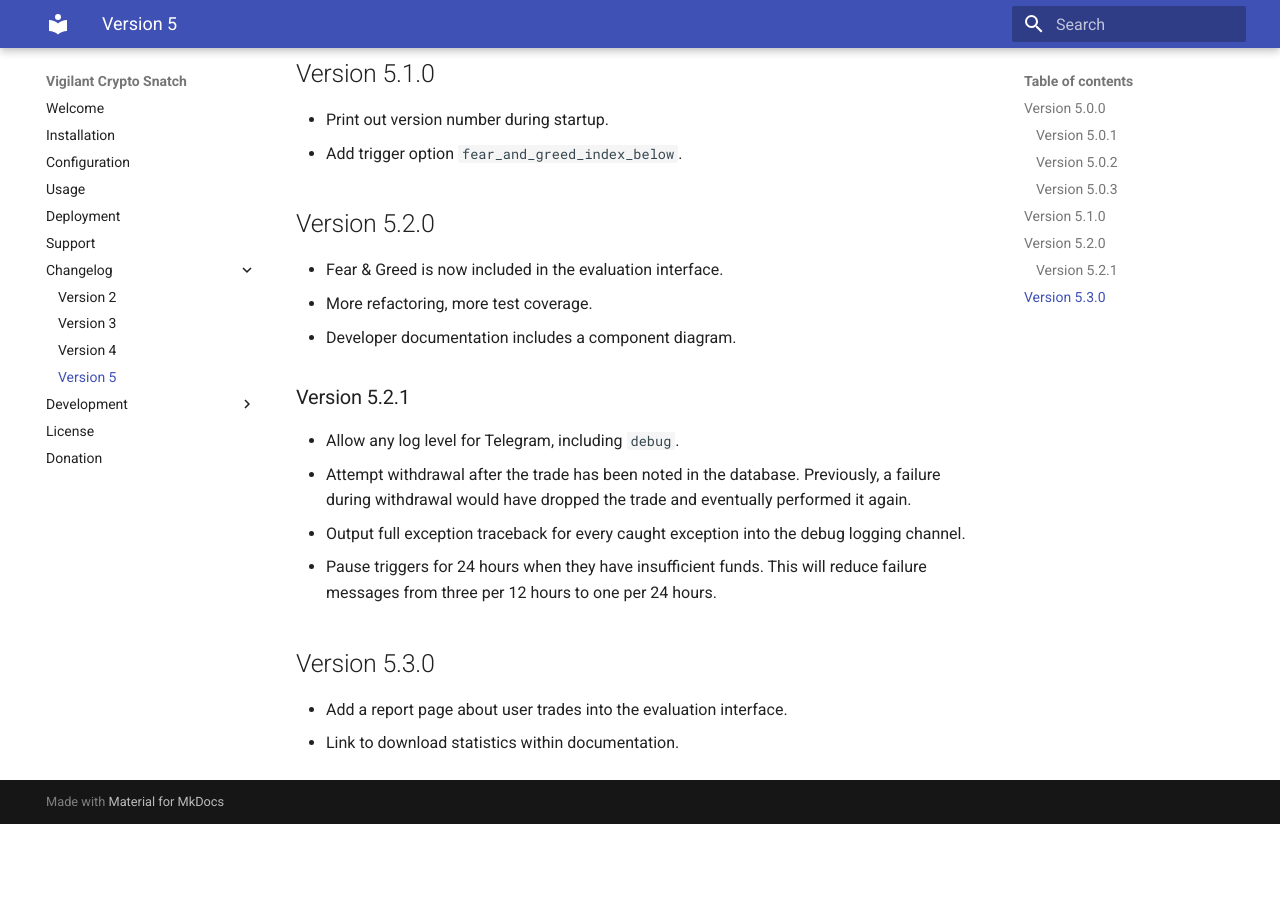
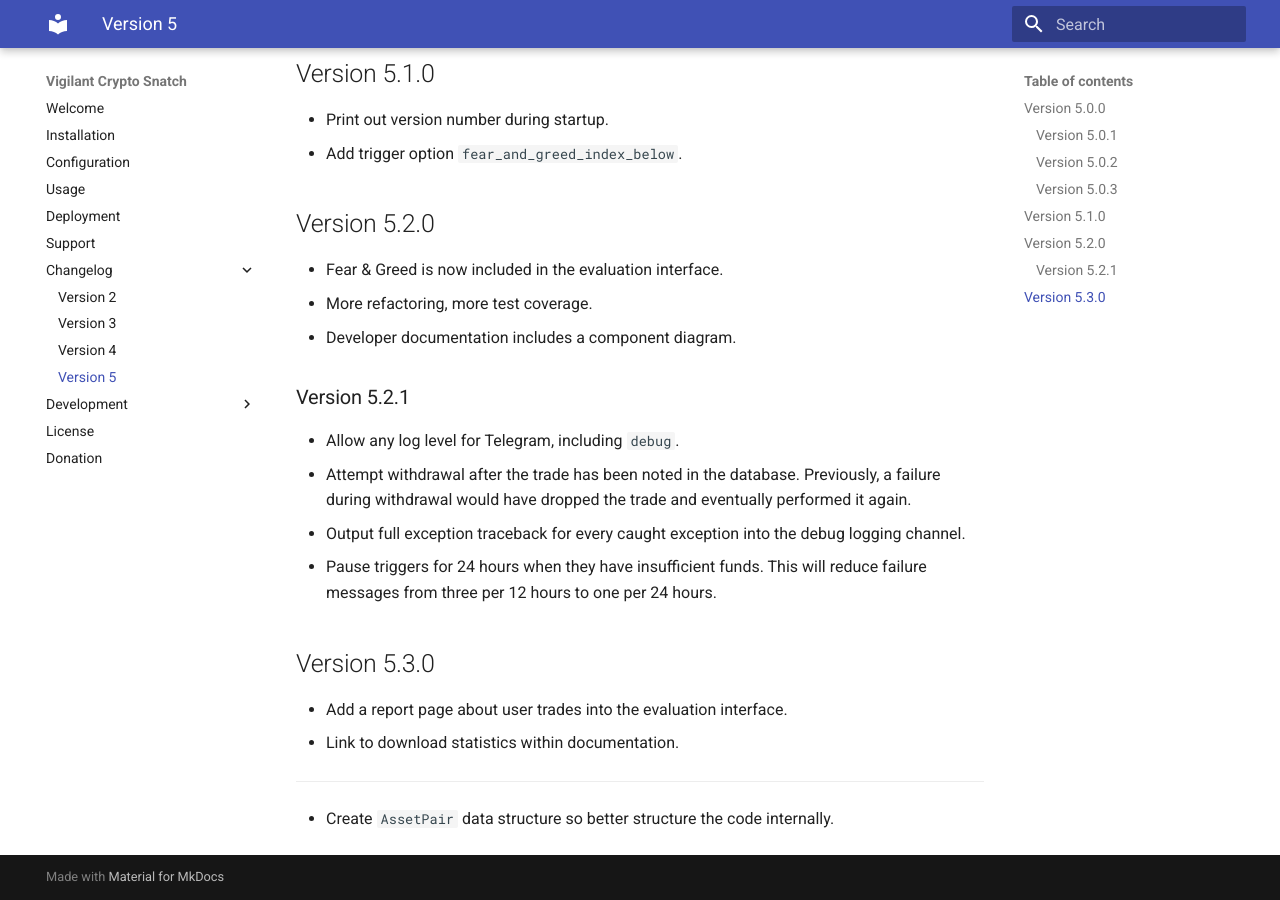
Before and after one commit to martin-ueding/vigilant-crypto-snatch, an MkDocs documentation site: the page built from docs/changelog/version-5.md, in a window 1280 px wide and 900 px high, scrolled down 754 px. Built offline with MkDocs 1.6.1 and Material for MkDocs 9.7.7, drawn with Linux system fonts in a browser that asks for light colours; before the commit the page ends 1578 px from its top, so only the background shows below that.

```diff
--- a/docs/changelog/version-5.md
+++ b/docs/changelog/version-5.md
@@ -41,3 +41,7 @@
 
 - Add a report page about user trades into the evaluation interface.
 - Link to download statistics within documentation.
+
+---
+
+- Create `AssetPair` data structure so better structure the code internally.
```
Also changed, not shown: 4 other files.
